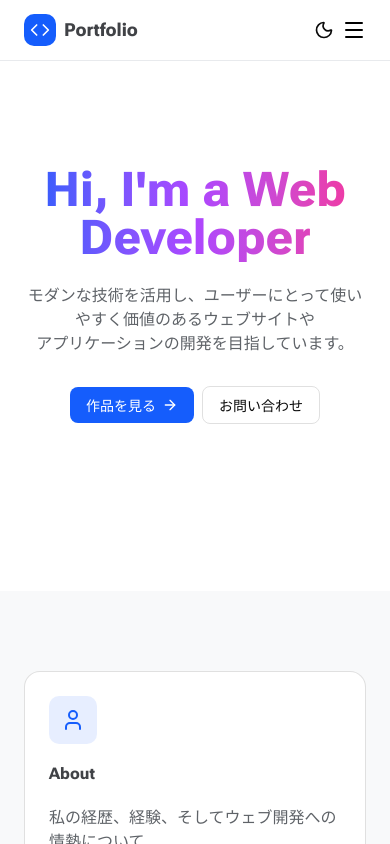
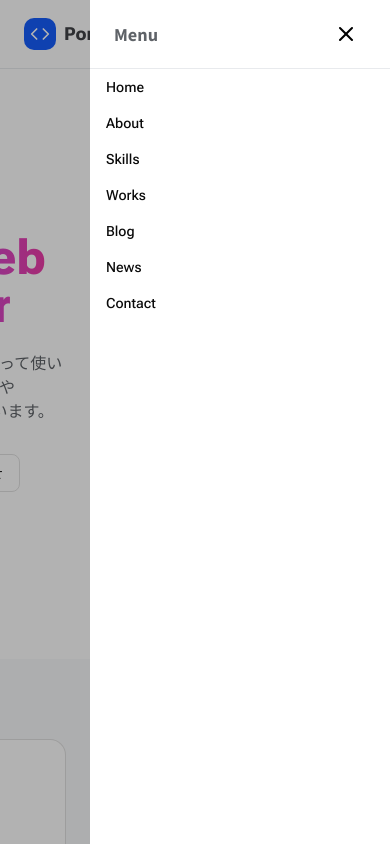
Before and after one commit to iku-nojiri/portfolio_2026, a Next.js app in the folder front/: page / in a window 390 px wide. Both pictures are taken after a click on the button 354 px from the left and 30 px from the top of the page. Shown: the top 844 px of the page. Built offline with nearby package versions, Linux system fonts and the light colour scheme.

Commit message:
feat: BurgerMenu

```diff
--- /dev/null
+++ b/front/app/components/compositions/layouts/Header/HeaderBurgerMenu.tsx
@@ -0,0 +1,53 @@
+"use client";
+
+import { useContext } from "react";
+import { MenuContext } from "@/app/providers/MenuContextProvider";
+import { push as Menu } from "react-burger-menu";
+import { BurgerBtn } from "@/app/components/features/BurgerBtn";
+import { Text } from "@/app/components/premitives/Text";
+import { NAV_MAP } from "@/app/constants/navMap";
+import { Link } from "@/app/components/premitives/Link";
+
+export const HeaderBurgerMenu = () => {
+  const { isOpen } = useContext(MenuContext);
+  const navItems = [
+    "home",
+    "about",
+    "skills",
+    "works",
+    "blog",
+    "news",
+    "contact",
+  ];
+  return (
+    <Menu
+      right
+      noTransition
+      pageWrapId={"burgerWrap"}
+      outerContainerId={"burgerOuterContainer"}
+      isOpen={isOpen}
+      itemListElement="div"
+      className="bg-bg"
+    >
+      <header className="md:px-10 px-6 py-3.5 border-b border-muted">
+        <div className="flex justify-between items-center">
+          <Text weight="bold">Menu</Text>
+          <BurgerBtn />
+        </div>
+      </header>
+      <nav>
+        {navItems.map((item) => (
+          <Link
+            key={item}
+            lang="en"
+            appearance="ghost"
+            className="block"
+            href={NAV_MAP[item].href}
+          >
+            {NAV_MAP[item].name}
+          </Link>
+        ))}
+      </nav>
+    </Menu>
+  );
+};
--- a/front/app/components/compositions/layouts/Header/index.tsx
+++ b/front/app/components/compositions/layouts/Header/index.tsx
@@ -1,16 +1,21 @@
+import { MenuContextProvider } from "@/app/providers/MenuContextProvider";
 import { HeaderInner } from "./HeaderInner";
 import { HeaderLogo } from "./HeaderLogo";
 import { HeaderNav } from "./HeaderNav";
 import { HeaderActions } from "./HeaderActions";
+import { HeaderBurgerMenu } from "./HeaderBurgerMenu";
 
 export const Header = () => {
   return (
-    <header className="fixed top-0 left-0 right-0 px-6 border-b border-muted bg-bg z-50 md:px-10">
+    <MenuContextProvider>
+      <header className="fixed top-0 left-0 right-0 px-6 border-b border-muted bg-bg z-40 md:px-10">
         <HeaderInner>
           <HeaderLogo />
           <HeaderNav />
           <HeaderActions />
         </HeaderInner>
       </header>
+      <HeaderBurgerMenu />
+    </MenuContextProvider>
   );
 };
--- a/front/app/components/compositions/layouts/Main/index.tsx
+++ b/front/app/components/compositions/layouts/Main/index.tsx
@@ -6,6 +6,6 @@ type Props = {
 
 export const Main = ({children}: Props) => {
   return (
-    <main className="min-h-screen sm:mt-17">{children}</main>
+    <main id="burgerWrap" className="min-h-screen mt-17">{children}</main>
   )
 }
--- a/front/app/components/features/BurgerBtn.tsx
+++ b/front/app/components/features/BurgerBtn.tsx
@@ -1,9 +1,14 @@
-import { Menu as MenuIcon } from "lucide-react"
+"use client"
+
+import { Menu as OpenIcon, X as CloseIcon } from "lucide-react"
+import { useContext } from "react"
+import { MenuContext } from "@/app/providers/MenuContextProvider"
 
 export const BurgerBtn = () => {
+  const { isOpen, toggleOpen } = useContext(MenuContext)
   return (
-    <button className="lg:hidden custom-button-tile">
-      <MenuIcon />
+    <button onClick={toggleOpen} className="lg:hidden custom-button-tile">
+      {isOpen ? <CloseIcon /> : <OpenIcon />}
     </button>
   )
 }
--- /dev/null
+++ b/front/app/constants/fonts.ts
@@ -0,0 +1,18 @@
+import { Roboto_Flex, Noto_Sans_JP } from "next/font/google";
+
+const robotoFlex = Roboto_Flex({
+  variable: "--font-roboto-flex",
+  subsets: ["latin"],
+  display: "swap",
+});
+
+const notoSansJP = Noto_Sans_JP({
+  variable: "--font-noto-sans-jp",
+  subsets: ["latin"],
+  display: "swap",
+});
+
+export const FONTS = {
+  robotoFlex,
+  notoSansJP
+}
--- a/front/app/globals.css
+++ b/front/app/globals.css
@@ -225,4 +225,13 @@
   body {
     @apply bg-bg font-noto-sans-jp;
   }
+
+  .bm-burger-button {
+   pointer-events: none;
+   z-index: -1;
+  }
+
+  .custom-button-tile {
+   @apply inline-flex items-center justify-center w-10 aspect-square rounded-full cursor-pointer bg-button-ghost-bg hover:bg-button-ghost-bg--hover;
+  }
 }
--- a/front/app/layout.tsx
+++ b/front/app/layout.tsx
@@ -1,21 +1,11 @@
 import type { Metadata } from "next";
-import { Roboto_Flex, Noto_Sans_JP } from "next/font/google";
+import { FONTS } from "./constants/fonts";
 import { Header } from "./components/compositions/layouts/Header";
 import { Main } from "./components/compositions/layouts/Main";
 import { Footer } from "./components/compositions/layouts/Footer";
 import "./globals.css";
 
-const robotoFlex = Roboto_Flex({
-  variable: "--font-roboto-flex",
-  subsets: ["latin"],
-  display: "swap",
-});
-
-const notoSansJP = Noto_Sans_JP({
-  variable: "--font-noto-sans-jp",
-  subsets: ["latin"],
-  display: "swap",
-});
+const { robotoFlex, notoSansJP } = FONTS;
 
 export const metadata: Metadata = {
   title: "Portfolio",
@@ -30,9 +20,11 @@ export default function RootLayout({
   return (
     <html lang="jp">
       <body className={`${robotoFlex.variable} ${notoSansJP.variable}`}>
-        <Header />
-        <Main>{children}</Main>
-        <Footer />
+        <div id="burgerOuterContainer">
+          <Header />
+          <Main>{children}</Main>
+          <Footer />
+        </div>
       </body>
     </html>
   );
--- /dev/null
+++ b/front/app/providers/MenuContextProvider.tsx
@@ -0,0 +1,47 @@
+"use client";
+
+import { useState, useEffect, createContext, ReactNode } from "react";
+
+type MenuContext = {
+  isOpen: boolean;
+  toggleOpen: () => void;
+};
+
+export const MenuContext = createContext<MenuContext>({
+  isOpen: false,
+  toggleOpen: () => {},
+});
+
+type Props = {
+  children: ReactNode;
+};
+
+export const MenuContextProvider = ({ children }: Props) => {
+  const [isOpen, setIsOpen] = useState(false);
+
+  function toggleOpen() {
+    setIsOpen((prev) => !prev);
+  }
+
+  useEffect(() => {
+    const mediaQuery = window.matchMedia("(min-width: 1024px)");
+
+    function handleChange(event: MediaQueryListEvent) {
+      if (event.matches) {
+        setIsOpen(false);
+      }
+    }
+
+    mediaQuery.addEventListener("change", handleChange);
+
+    return () => {
+      mediaQuery.removeEventListener("change", handleChange);
+    };
+  }, []);
+
+  return (
+    <MenuContext.Provider value={{ isOpen, toggleOpen }}>
+      {children}
+    </MenuContext.Provider>
+  );
+};
--- a/front/package.json
+++ b/front/package.json
@@ -13,6 +13,7 @@
     "next": "16.2.11",
     "postcss": "^8.5.25",
     "react": "19.2.4",
+    "react-burger-menu": "^3.1.0",
     "react-dom": "19.2.4",
     "tailwind-variants": "^3.3.0"
   },
@@ -20,6 +21,7 @@
     "@tailwindcss/postcss": "^4.3.3",
     "@types/node": "^20",
     "@types/react": "^19",
+    "@types/react-burger-menu": "^2.8.7",
     "@types/react-dom": "^19",
     "dotenv": "^17.4.2",
     "eslint": "^9",
```
Also changed, not shown: 1 other file (tests, documents, lock files or other folders). Lines whose indentation alone changed are shown as unchanged.
